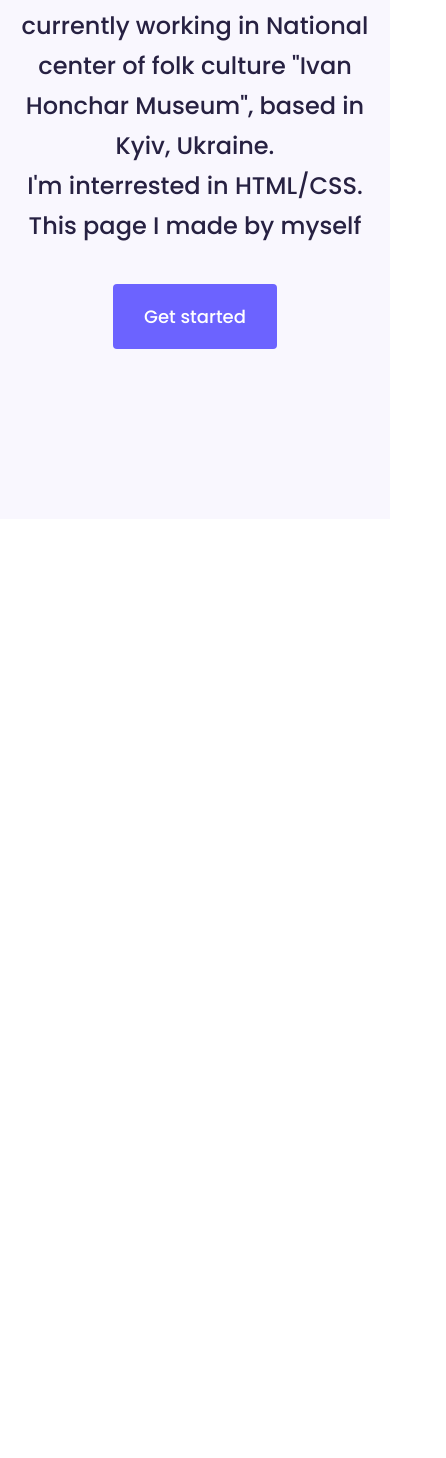
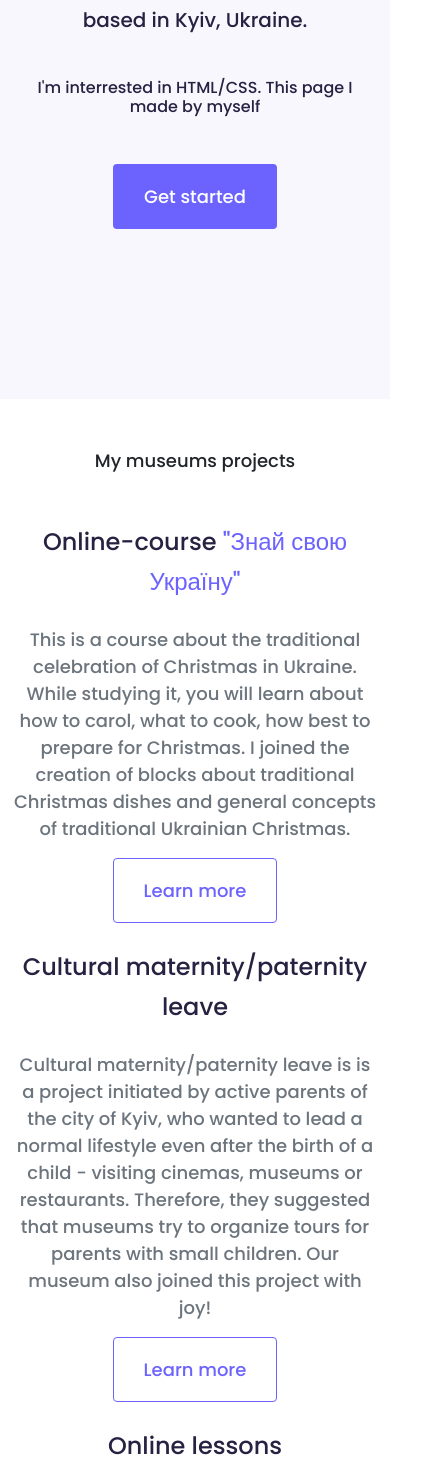
Before and after one commit to hannashendryk/portfolio-project, a plain HTML site: page index.html in a window 390 px wide. Shown: the part 542-2000 px from the top of the page, 446 px wide, since content can reach past the window. Before the commit the page ends 1061 px from the top, so only its background shows below. Drawn offline with nearby package versions, Linux system fonts and the light colour scheme.

Commit message:
Added content and CSS to main part, made responsive

```diff
--- a/index.html
+++ b/index.html
@@ -18,9 +18,52 @@
     <div class="hero">
     <p>🙋‍♀️ Hi, I'm</p>
     <h1>Hanna Shendryk</h1>
-    <h3>I'm a museum educator, currently working in National center of folk culture "Ivan Honchar Museum", based in Kyiv, Ukraine. <br/>I'm interrested in HTML/CSS. This page I made by myself</h3>
+    <h3>I'm a museum educator, currently working in National center of folk culture "Ivan Honchar Museum", based in Kyiv, Ukraine.</h3>
+    <h4>I'm interrested in HTML/CSS. This page I made by myself</h4>
 
     <a href="#" class="btn btn-branding">Get started</a>
     </div>
+    <p class="text-center m-5">My museums projects</p>
+    <div class="container">
+        <div class="row">
+            <div class="col d-none d-lg-block">
+                <img src="images/zsu.jpg" alt="" class="zsu">
+            </div>
+            <div class="col">
+                <h2>Online-course <a href="https://study.ed-era.com/uk/courses/course/825">"Знай свою Україну"</a></h2>
+                <p class="text-muted mt-4">This is a course about the traditional celebration of Christmas in Ukraine. While studying it, you will learn about how to carol, what to cook, how best to prepare for Christmas. I joined the creation of blocks about traditional Christmas dishes and general concepts of traditional Ukrainian Christmas.</p>
+                <a href="#" class="btn btn-branding learn">Learn more</a>
+            </div>
+
+        </div>
+        <br/>
+        <div class="row">
+            <div class="col">
+                <h2>Cultural maternity/paternity leave</h2>
+                <p class="text-muted mt-4">Cultural maternity/paternity leave is is a project initiated by active parents of the city of Kyiv, who wanted to lead a normal lifestyle even after the birth of a child - visiting cinemas, museums or restaurants. Therefore, they suggested that museums try to organize tours for parents with small children. Our museum also joined this project with joy!</p>
+                <a href="#" class="btn btn-branding learn">Learn more</a>
+            </div>
+
+            <div class="col d-none d-lg-block">
+                <img src="images/maternity_leave.jpg" alt="" class="maternity">
+
+            </div>
+            </div>
+        <br/>
+
+        <div class="row">
+            <div class="col d-none d-lg-block">
+                <img src="images/vso.png" alt="" class="vso">
+
+            </div>
+            <div class="col">
+                <h2>Online lessons</h2>
+                <p class="text-muted mt-4">Online lessons for Ukrainian schools about art were created in cooperation between our museum and the platform of the All-Ukrainian School Online. I acted as one of the teachers from these lessons.</p>
+                <a href="#" class="btn btn-branding learn">Learn more</a>
+            </div>
+
+
+        </div>
+    </div>
 </body>
 </html>
--- a/styles/portfolio.css
+++ b/styles/portfolio.css
@@ -5,10 +5,19 @@ h1, h2, h3, h4, h5, h6 {
 
     font-family: 'Playfair Display', serif;
     font-weight: bold;
+
 }
 
 h1 {
     font-size: 96px;
+}
+
+h2 {
+    font-family: 'Poppins', sans-serif;
+    color: #272142;
+    font-size: 24px;
+    font-weight: normal;
+    line-height: 40px;
 }
 
 h3 {
@@ -20,12 +29,28 @@ h3 {
     line-height: 40px;
 }
 
+h4 {
+    font-family: 'Poppins', sans-serif;
+    color: #272142;
+    font-size: 20px;
+    font-weight: normal;
+    padding-bottom: 40px;
+}
+
 p {
     font-family: 'Poppins', sans-serif;
     font-weight: normal;
+    font-size: 18px;
 }
 
+a {
+    text-decoration: none;
+    color: #6C63FF;
+}
 
+img {
+    max-width: 100%;
+}
 
 .hero {
     background-color: #F9F7FE;
@@ -53,3 +78,35 @@ p {
     background-color: #6C63FF;
     color: #ffff;
 }
+
+.learn {
+    color: #6C63FF;
+    border-color: #6C63FF;
+    font-family: 'Poppins', sans-serif;
+    font-size: 18px;
+    font-weight: medium;
+    border-radius: 4px;
+    background-color: #ffff;
+    padding: 18px 30px;
+}
+
+@media (max-width: 900px) {
+
+    .container {
+        text-align: center;
+    }
+}
+
+@media (max-width: 750px) {
+    h1 {
+        font-size: 60px;
+    }
+
+    h3 {
+        font-size: 20px;
+    }
+
+    h4 {
+        font-size: 16px;
+    }
+}
```
Also changed, not shown: images/maternity_leave.jpg (added), images/vso.png (added), images/zsu.jpg (added).
